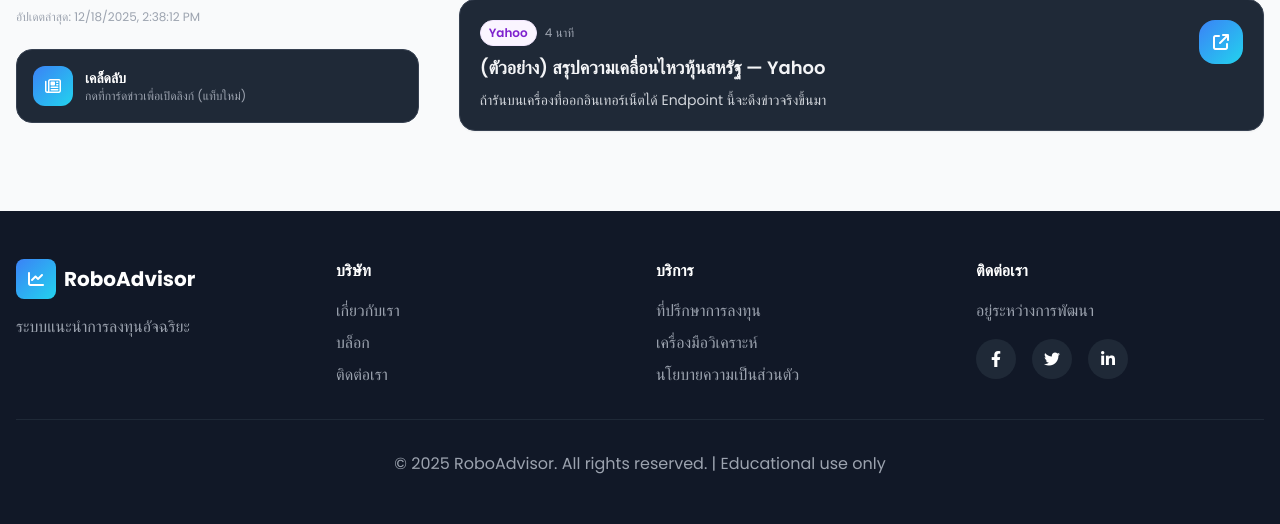
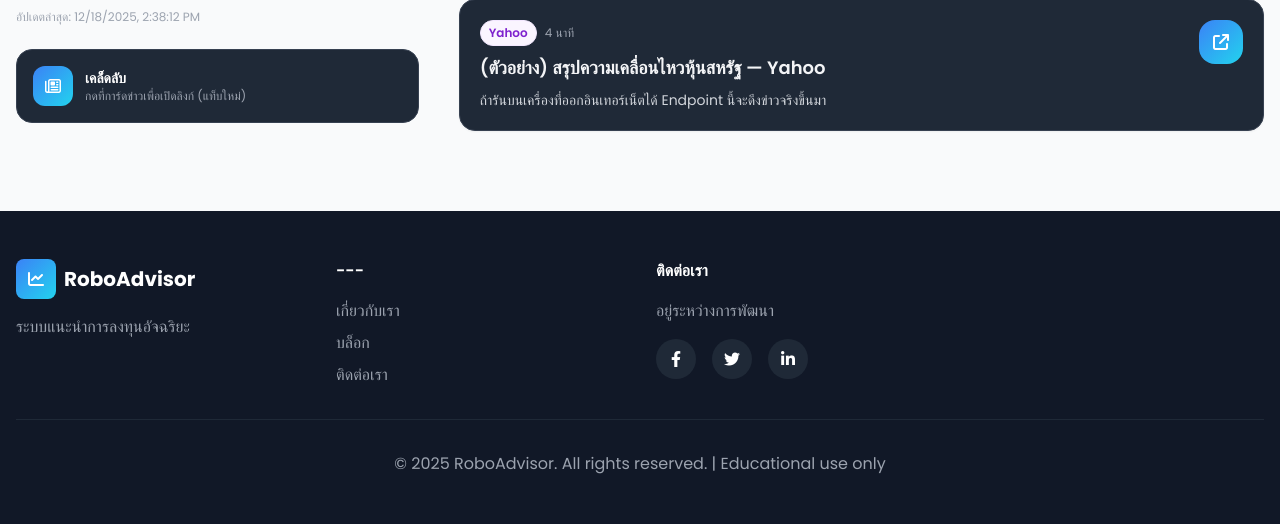
Before and after one commit to aphiwungsokul-w/finalproject, a FastAPI app: page / in a window 1280 px wide. Shown: the part 1449-1973 px from the top of the page. Run offline with FastAPI, Linux system fonts and the light colour scheme; data that the repository does not hold is empty; some libraries are stand-ins or nearby versions.

Commit message:
Update index.html

```diff
--- a/templates/index.html
+++ b/templates/index.html
@@ -376,7 +376,7 @@
           </div>
 
           <div>
-            <h4 class="font-semibold mb-4">บริษัท</h4>
+            <h4 class="font-semibold mb-4">---</h4>
             <ul class="space-y-2 text-gray-400">
               <li>
                 <a href="#about" class="hover:text-white transition"
@@ -387,27 +387,6 @@
               <li>
                 <a href="#contact" class="hover:text-white transition"
                   >ติดต่อเรา</a
-                >
-              </li>
-            </ul>
-          </div>
-
-          <div>
-            <h4 class="font-semibold mb-4">บริการ</h4>
-            <ul class="space-y-2 text-gray-400">
-              <li>
-                <a href="#" class="hover:text-white transition"
-                  >ที่ปรึกษาการลงทุน</a
-                >
-              </li>
-              <li>
-                <a href="#" class="hover:text-white transition"
-                  >เครื่องมือวิเคราะห์</a
-                >
-              </li>
-              <li>
-                <a href="#" class="hover:text-white transition"
-                  >นโยบายความเป็นส่วนตัว</a
                 >
               </li>
             </ul>
```
